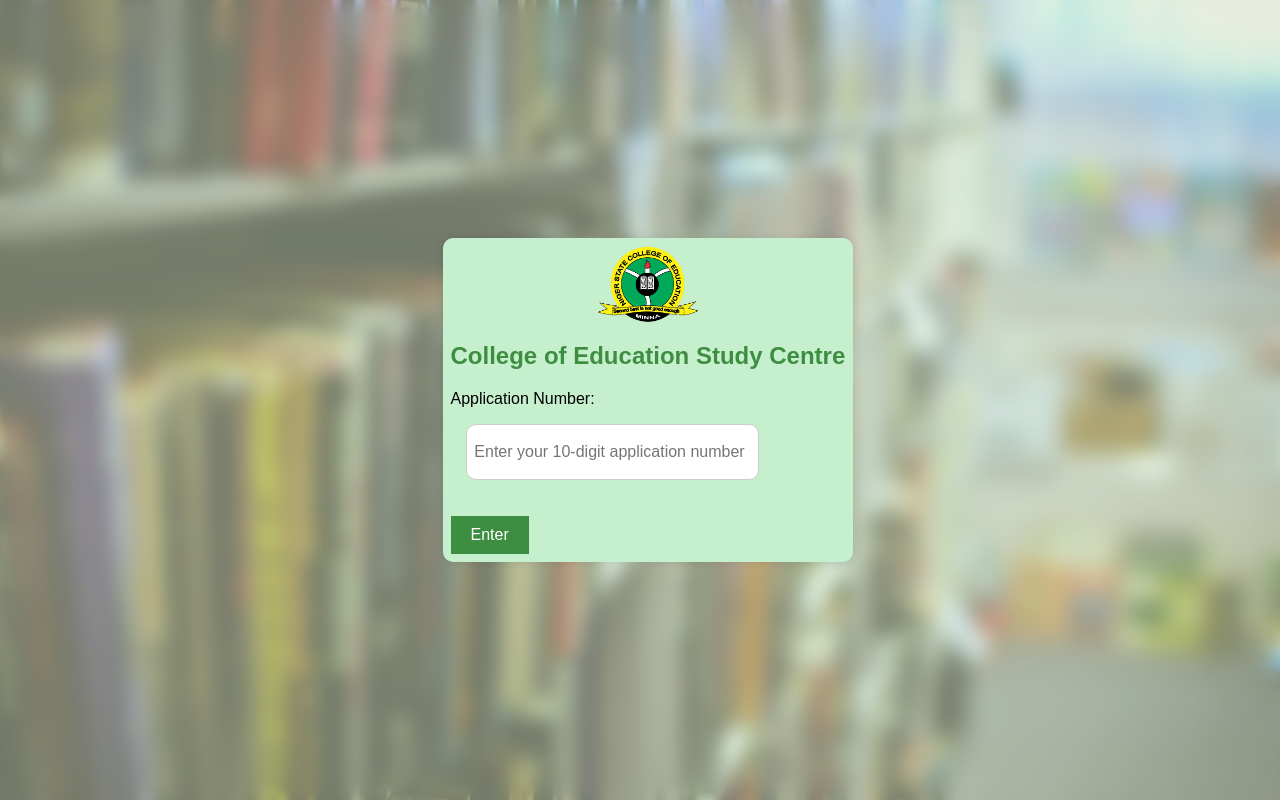
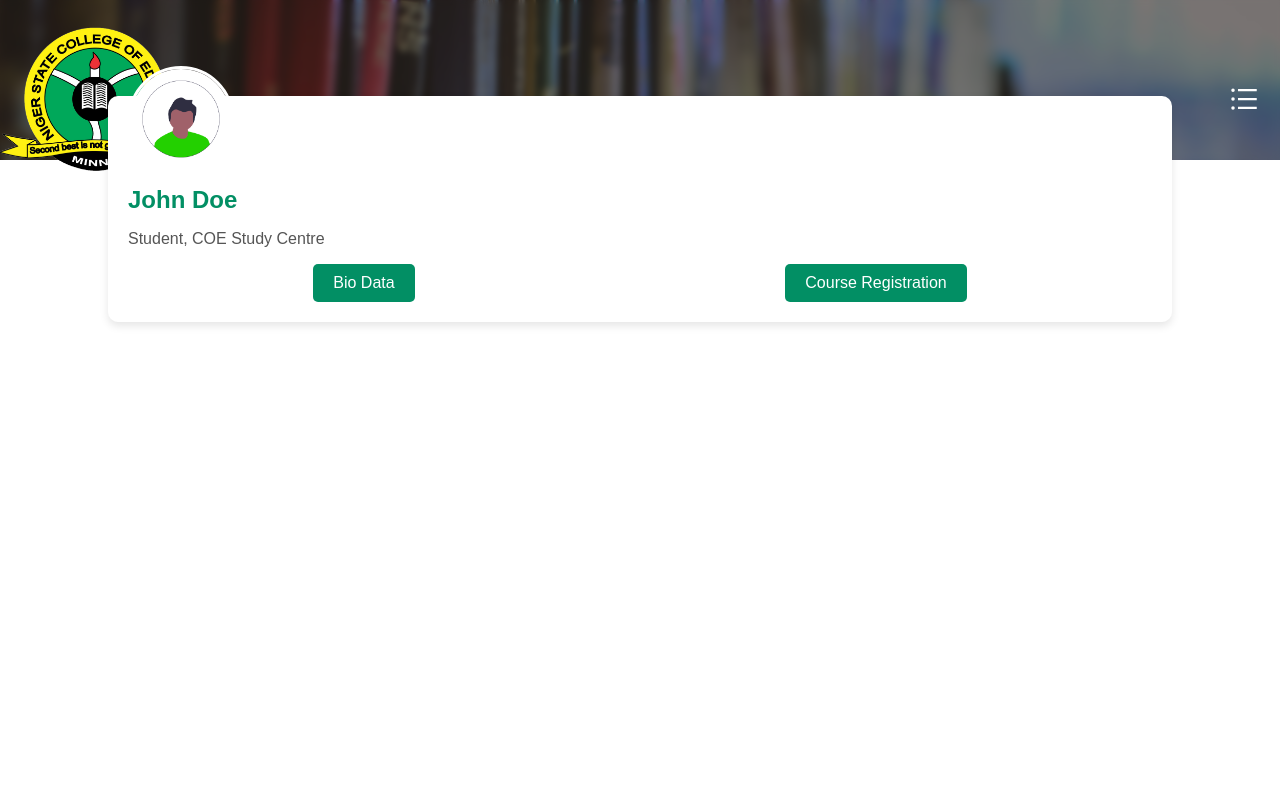
Before and after one commit to 1DLAMBA/coe_stdcnt_web_app, a React (Create React App) app: page /dashboard in a window 1280 px wide. Built offline with nearby package versions, Linux system fonts and the light colour scheme.

Commit message:
updated frontend

```diff
--- a/public/index.html
+++ b/public/index.html
@@ -24,7 +24,7 @@
       work correctly both with client-side routing and a non-root public URL.
       Learn how to configure a non-root public URL by running `npm run build`.
     -->
-    <title>React App</title>
+    <title>COE Study Centre Portal</title>
   </head>
   <body>
     <noscript>You need to enable JavaScript to run this app.</noscript>
--- a/src/App.js
+++ b/src/App.js
@@ -1,10 +1,20 @@
 import logo from './logo.svg';
 import './App.css';
 import Application_check from './components/main/Application_check';
+import ReactDOM from "react-dom/client";
+import { BrowserRouter, Routes, Route } from "react-router-dom";
+import Main from './components/main/Main';
+import Dashboard from './components/main/Dashboard';
+
 
 function App() {
   return (
-   <Application_check/>
+    <BrowserRouter>
+      <Routes>
+      <Route path="/" element={ <Main/>}/>
+      <Route path='/dashboard' element={<Dashboard/>}/>
+      </Routes>
+      </BrowserRouter>
   );
 }
 
--- a/src/components/main/Application_check.jsx
+++ b/src/components/main/Application_check.jsx
@@ -1,26 +1,64 @@
 import React, { useState } from 'react';
 import './style.css';
 import logo from '../../assets/logo2.png';
-const Application_check=()=>{
+import { useNavigate } from 'react-router-dom';
+import { PaystackButton } from "react-paystack";
 
+
+
+
+const ApplicationCheck = () => {
   const [applicationNumber, setApplicationNumber] = useState('');
-    const [isValid, setIsValid] = useState(false);
-    const [submitted, setSubmitted] = useState(false);
+  const navigate = useNavigate();
+  const publicKey = "pk_test_3fbb14acfe497c070f67293c2f7f6bcb1b9228a9";
+  const amount = 200000;
+  const [email, setEmail] = useState("");
+  const [name, setName] = useState("");
+  const [phone, setPhone] = useState("");
+  const [view, setView] = useState('form'); // 'form', 'acceptance', 'dashboard', 'notFound'
+  const componentProps = {
+    email,
+    amount,
+    metadata: {
+      // name,
+      phone,
+      // regNumber
+    },
+    publicKey,
+    text: "Pay Now",
+    onSuccess: (reference) => {
+      const paidOn = new Date();
+      const formData = {
+        phone_no: phone,
+        // reg_number: regNumber,
+        reference: reference.reference,
+        payment_date: paidOn.toISOString().split('T')[0]
 
+      };
+      // alert("Thanks for doing business with us! Come back soon!!");
+      // axios.post(`${API_ENDPOINTS.PHONE_NO}`, formData);
+      // navigate('/login')
+      // Optionally navigate or perform additional actions after payment
+    },
+    onClose: () => alert("Wait! Don't leave :("),
+  };
   const handleInputChange = (e) => {
     setApplicationNumber(e.target.value);
+  };
+  const handleEmail = (e) => {
+    setEmail(e.target.value);
   };
 
   const handleSubmit = (e) => {
     e.preventDefault();
-      console.log(applicationNumber);
-      if (applicationNumber.length === '10101010') {
-        setIsValid(true);
-        setSubmitted(true);
+    // Check application number and update the view accordingly
+    if (applicationNumber === '1010101010') {
+      setView('acceptance'); // Show acceptance fee prompt
+    } else if (applicationNumber === '0000000000') {
+      navigate('/dashboard')
+
     } else {
-          setSubmitted(true);
-        setIsValid(false);
-        // setSubmitted(false)
+      setView('notFound'); // Show application number not found message
     }
   };
 
@@ -29,9 +67,11 @@ const Application_check=()=>{
       <div className="row justify-content-center align-items-center">
         <div className="col-md-6">
           <div className="card bg-light-green">
-                <img src={logo} width='100px' alt="" />
+            <img src={logo} width="100px" alt="Logo" />
             <div className="card-body">
-                <h2 className="text-green text-center">College of Education Study Centre</h2>
+              <h3 className="text-green text-center">College of Education Study Centre</h3>
+
+              {view === 'form' && (
                 <form onSubmit={handleSubmit}>
                   <div className="form-group">
                     <label htmlFor="applicationNumber">Application Number:</label>
@@ -44,21 +84,46 @@ const Application_check=()=>{
                       placeholder="Enter your 10-digit application number"
                       required
                     />
-                    {submitted && !isValid ? (
-                      <div className="invalid-feedback">
-                        Please enter a valid 10-digit application number.
-                      </div>
-                    ) : null}
                   </div>
                   <button type="submit" className="btn btn-green btn-block">
                     Enter
                   </button>
                 </form>
-                {submitted && isValid ? (
-                  <div className="valid-feedback">
-                    Application number valid. Proceed to next step.
+              )}
+
+              {view === 'acceptance' && (
+                <div className="acceptance-view">
+                  <h4 className="text-green">Acceptance Fee Payment</h4>
+                  <p>Please proceed to pay your acceptance fee.</p>
+                  {/* Add a button or link to payment page here if needed */}
+
+                  <input
+                      type="text"
+                      className="form-control"
+                      id="Email"
+                      value={email}
+                      onChange={handleEmail}
+                      placeholder="Enter your email"
+                      required
+                    />
+                  <PaystackButton className='btn btn-green' {...componentProps} />
+
                 </div>
-                ) : null}
+              )}
+
+              {view === 'dashboard' && (
+                <div className="dashboard-view">
+                  <h4 className="text-green">Welcome to Your Dashboard</h4>
+                  <p>You have successfully logged in.</p>
+                  {/* Add dashboard link or redirect here if needed */}
+                </div>
+              )}
+
+              {view === 'notFound' && (
+                <div className="invalid-feedback">
+                  Application number does not exist. Please check and try again.
+                </div>
+              )}
             </div>
           </div>
         </div>
@@ -67,4 +132,4 @@ const Application_check=()=>{
   );
 };
 
-export default Application_check;
+export default ApplicationCheck;
--- /dev/null
+++ b/src/components/main/Dashboard.css
@@ -0,0 +1,98 @@
+/* Container styling */
+/* App.css */
+/* @import '~bootstrap/dist/css/bootstrap.min.css'; */
+
+.dashboard-container {
+    width: 100%;
+    /* max-width: 600px; */
+    margin: auto;
+    height: 20vh;
+    text-align: center;
+    font-family: Arial, sans-serif;
+    color: #028f64;
+    background-color: rgba(0, 0, 0, 0.507);
+    backdrop-filter: blur(3px);
+  }
+
+  .head{
+    padding-top: 2%;
+    display: flex;
+    justify-content: space-between;
+
+  }
+
+  /* Cover photo styling */
+  .cover-photo  {
+    width: 100%;
+    height: 150px;
+    object-fit: cover;
+    /* margin-top: 20%; */
+  }
+
+  /* User information card styling */
+  .user-card {
+    background-color: white;
+    border-radius: 10px;
+    padding: 20px;
+    margin-top: -5%;
+    box-shadow: 0px 4px 8px rgba(0, 0, 0, 0.1);
+    position: relative;
+    margin-left: auto;
+    margin-right: auto;
+    width: 80%;
+    z-index: 1;
+    /* width: 100%; */
+  }
+
+  /* Profile picture styling */
+  .profile-pic {
+    width: 100px;
+    height: 100px;
+    border-radius: 50%;
+    margin-top: -50px;
+    border: 3px solid white;
+    object-fit: cover;
+  }
+
+  /* User name and info styling */
+  .user-name {
+    margin: 10px 0 5px;
+    font-size: 1.5em;
+    font-weight: bold;
+    color: #028f64;
+  }
+
+  .user-info {
+    font-size: 1em;
+    color: #555;
+  }
+
+  /* Button styling */
+  .button-group {
+    display: flex;
+    justify-content: space-around;
+    margin-top: 15px;
+  }
+
+  .dashboard-button {
+    background-color: #028f64;
+    color: white;
+    border: none;
+    border-radius: 5px;
+    padding: 10px 20px;
+    cursor: pointer;
+    transition: background-color 0.3s ease;
+    font-size: 1em;
+  }
+
+  .dashboard-button:hover {
+    background-color: #02674a;
+  }
+  .content {
+    background-color: white;
+    width: 100%;
+display: flex;
+flex-direction: column;
+margin-top: 0%;
+    height: 80vh;
+  }
--- /dev/null
+++ b/src/components/main/Dashboard.jsx
@@ -0,0 +1,50 @@
+import React, {useState} from 'react';
+import './Dashboard.css';
+import coverPhoto from '../../assets/backgrround.jpg';
+import {BarsOutlined } from '@ant-design/icons';
+import logo from '../../assets/logo2.png';
+import profilePic from '../../assets/pro-pic.png';
+import { PaystackButton } from "react-paystack";
+// import 'bootstrap/dist/css/bootstrap.min.css';
+
+
+const Dashboard = () => {
+    // const
+  return (
+    <>
+
+    <div className="dashboard-container">
+        <div className="head">
+
+    <img width='15%' src={logo} alt="User" />
+
+
+    <BarsOutlined style={{paddingRight:'20px', fontSize:'2rem', color:'white', fontWeight:'600px'} }/>
+
+
+        </div>
+
+      {/* Cover Photo */}
+
+
+      {/* User Information Card */}
+    </div>
+      <div className='content'>
+      <div className="user-card">
+        <img className="profile-pic" src={profilePic} alt="User" />
+        <h2 className="user-name">John Doe</h2>
+        <p className="user-info">Student, COE Study Centre</p>
+
+        {/* Action Buttons */}
+        <div className="button-group">
+          <button className="dashboard-button">Bio Data</button>
+          <button className="dashboard-button">Course Registration</button>
+        </div>
+      </div>
+
+      </div>
+    </>
+  );
+};
+
+export default Dashboard;
--- a/src/components/main/Main.jsx
+++ b/src/components/main/Main.jsx
@@ -1,2 +1,12 @@
 import React from 'react';
 import Application_check from './Application_check';
+
+
+const Main = () => {
+return(
+
+<Application_check/>
+)
+};
+
+export default Main;
--- a/src/components/main/style.css
+++ b/src/components/main/style.css
@@ -2,10 +2,11 @@ body {
     font-family: Arial, sans-serif;
     background-image: url('../../assets/backgrround.jpg');
     background-size: cover;
+
   }
 
   .container {
-    height: 100vh;
+    height:100vh;
     display: flex;
     justify-content: center;
     align-items: center;
@@ -15,9 +16,10 @@ body {
   }
 
   .card {
+    margin: auto;
     border-radius: 10px;
     box-shadow: 0 0 10px rgba(0, 0, 0, 0.1);
-    width: 100%;
+    width: 90%;
     padding: 2%;
     display: flex;
     flex-direction: column;
@@ -36,12 +38,14 @@ body {
   }
 
   .btn-green {
-    background-color: #3e8e41;
-    color: #fff;
+    background-color: #028f64;
+    color: white;
     border: none;
+    border-radius: 5px;
     padding: 10px 20px;
-    font-size: 16px;
     cursor: pointer;
+    transition: background-color 0.3s ease;
+    font-size: 1em;
   }
 
   .btn-green:hover {
@@ -59,7 +63,7 @@ body {
   }
 
   .form-control {
-    width: 70%;
+    width: 80%;
     height: 40px;
     border-radius: 10px;
     padding: 7px;
--- a/src/index.js
+++ b/src/index.js
@@ -3,6 +3,7 @@ import ReactDOM from 'react-dom/client';
 import './index.css';
 import App from './App';
 import reportWebVitals from './reportWebVitals';
+// index.js
 
 const root = ReactDOM.createRoot(document.getElementById('root'));
 root.render(
```
Also changed, not shown: package.json (+11 -1 lines), src/assets/pro-pic.png (added), 1 other file (tests, documents, lock files or other folders). Lines whose indentation alone changed are shown as unchanged.
